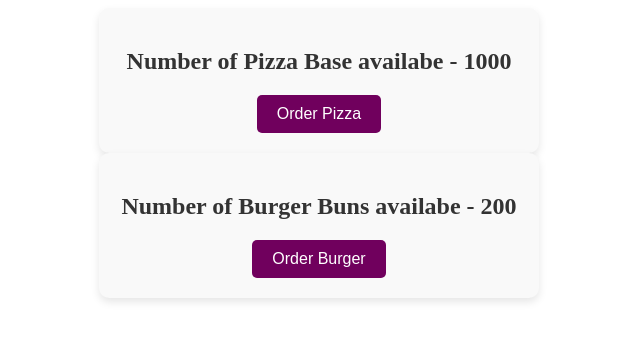
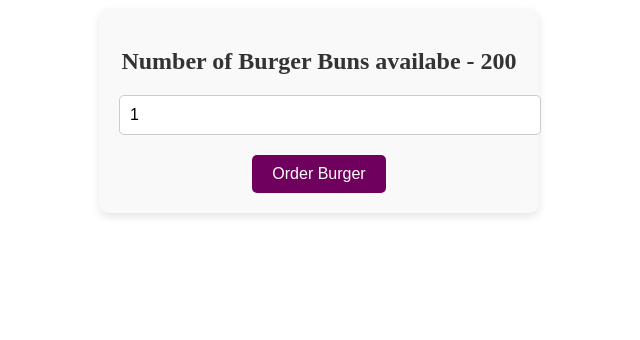
Before and after one commit to dareakl/react-redux, a React (Create React App) app: page / in a window 1280 px wide. Shown: the top 340 px of the page, without its empty margins (321-961 px from the left). Built offline with nearby package versions, Linux system fonts and the light colour scheme.

Commit message:
payload passed based on the customer input for burger component

```diff
--- a/src/App.js
+++ b/src/App.js
@@ -4,13 +4,15 @@
 import store from "./components/redux/store";
 // import HookContainer from "./components/HooksContainer";
 import BurgerBox from "./components/BurgerBox";
+import CustomerChoice from "./components/CustomerChoice";
 
 function App() {
   return (
     <Provider store={store}>
-      <PizzaBox />
-      <BurgerBox />
+      {/* <PizzaBox />
+      <BurgerBox /> */}
       {/* <HookContainer /> */}
+      <CustomerChoice />
     </Provider>
   );
 }
--- /dev/null
+++ b/src/components/CustomerChoice.js
@@ -0,0 +1,37 @@
+import React, { useState } from "react";
+import { connect } from "react-redux";
+import { orderBurger } from "./redux/burger/BurgerActions";
+
+function CustomerChoice(props) {
+  const [number, setNumber] = useState(1);
+  return (
+    <div className="container">
+      <h2 className="text">
+        Number of Burger Buns availabe - {props.burgerBuns}
+      </h2>
+      <input
+        type="text"
+        className="input-field"
+        placeholder="Enter Your number"
+        value={number}
+        onChange={(e) => setNumber(e.target.value)}
+      />
+      <button className="btn" onClick={() => props.orderBurger(number)}>
+        Order Burger
+      </button>
+    </div>
+  );
+}
+
+const mapStateToProps = (state) => {
+  return {
+    burgerBuns: state.burger.burgerBuns,
+  };
+};
+
+const mapDispatchToProps = (dispatch) => {
+  return {
+    orderBurger: (number) => dispatch(orderBurger(number)),
+  };
+};
+export default connect(mapStateToProps, mapDispatchToProps)(CustomerChoice);
--- a/src/components/redux/burger/BurgerActions.js
+++ b/src/components/redux/burger/BurgerActions.js
@@ -1,7 +1,8 @@
 import { ORDER_BURGER } from "./BurgerTypes";
 
-export function orderBurger() {
+export function orderBurger(number = 1) {
   return {
     type: ORDER_BURGER,
+    payload: number,
   };
 }
--- a/src/components/redux/burger/BurgerReducers.js
+++ b/src/components/redux/burger/BurgerReducers.js
@@ -9,7 +9,7 @@
     case ORDER_BURGER:
       return {
         ...state,
-        burgerBuns: state.burgerBuns - 1,
+        burgerBuns: state.burgerBuns - action.payload,
       };
     default:
       return state;
```
